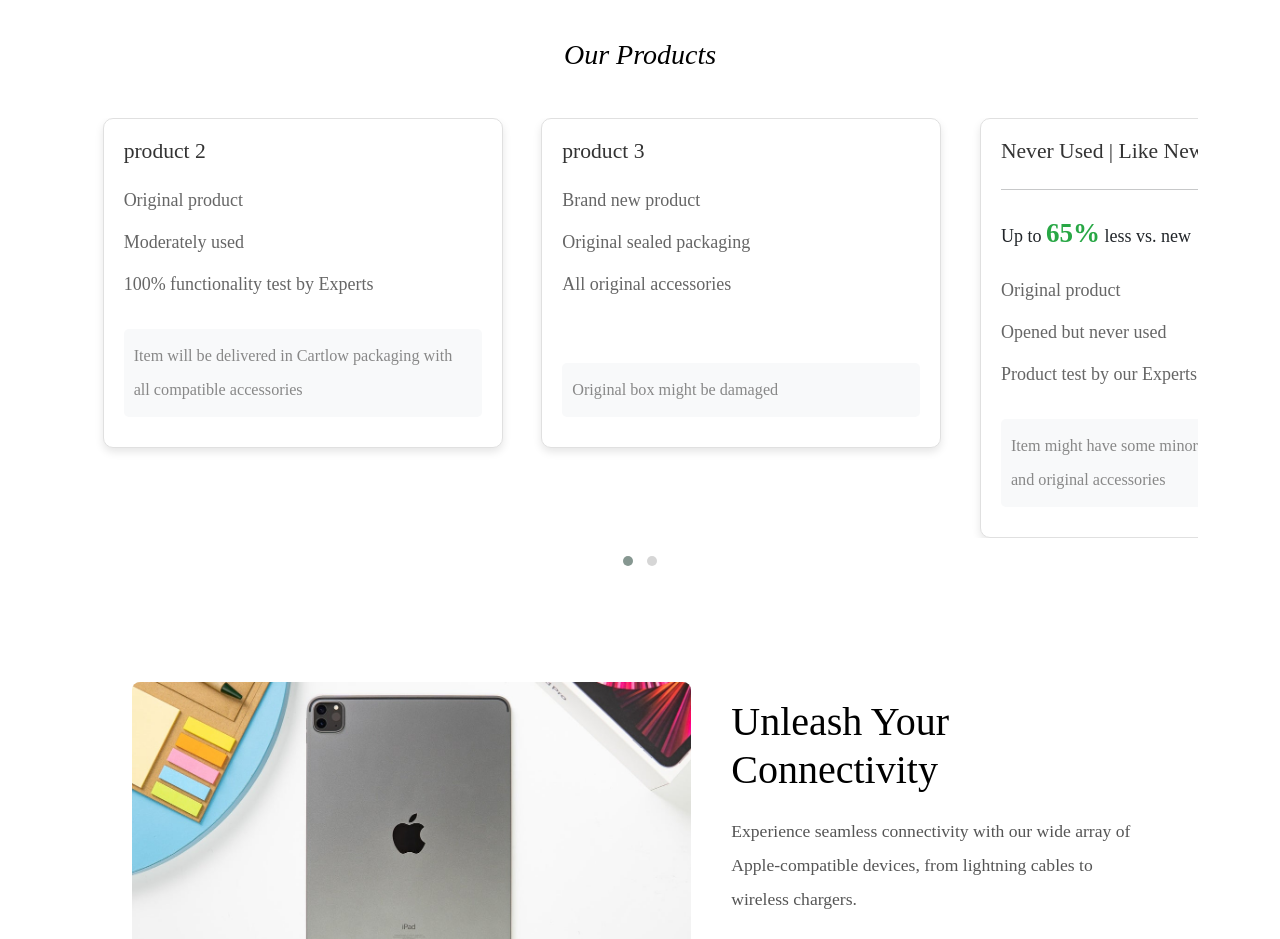
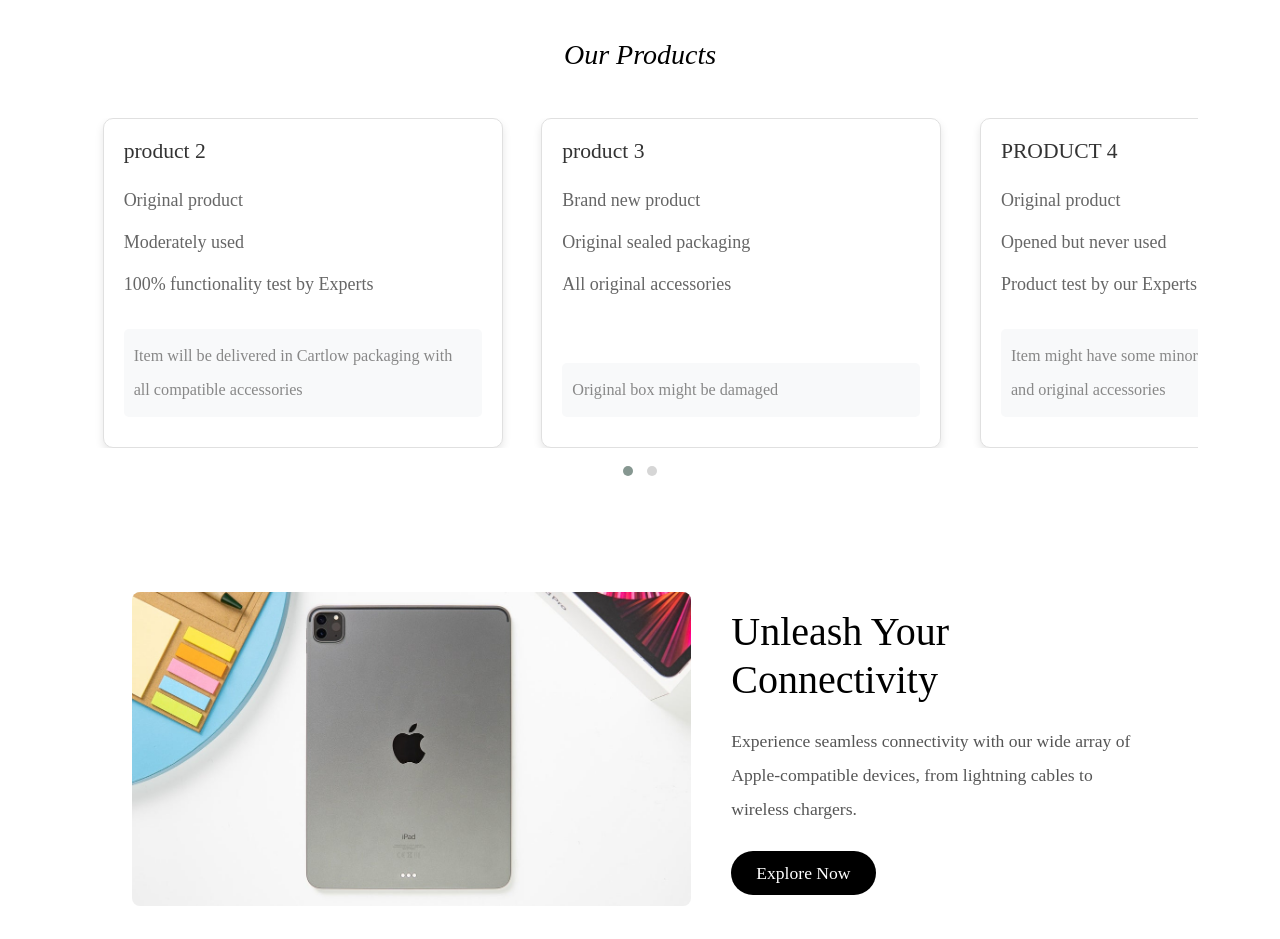
Before and after one commit to mhaseeb1997/ipad-wala, a plain HTML site: page Index.html in a window 1280 px wide. Shown: the part 1520-2459 px from the top of the page. Drawn offline with nearby package versions, Linux system fonts and the light colour scheme.

Commit message:
PRODUCT PUSH

```diff
--- a/Index.html
+++ b/Index.html
@@ -248,10 +248,8 @@
             </div>
             <div class="item">
                 <div class="card">
-                    <h2>Never Used | Like New</h2>
-                    <hr>
-                    <p>Up to <span class="highlight">65%</span> less vs. new</p>
-                    <ul>
+                    <h2>PRODUCT 4</h2>
+                                        <ul>
                         <li>Original product</li>
                         <li>Opened but never used</li>
                         <li>Product test by our Experts</li>
```
Also changed, not shown: aboutus.html (+0 -1 lines).
